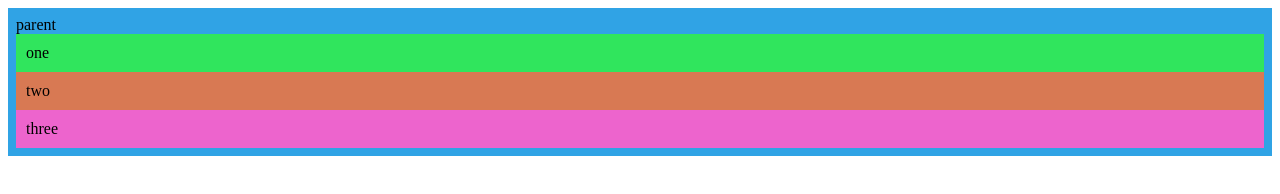
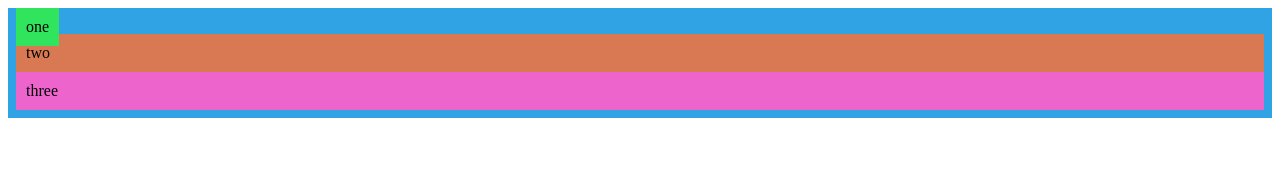
Before and after one commit to chrisart10/CSS-position, a plain HTML site: page index.html in a window 1280 px wide. Drawn offline with Linux system fonts and the light colour scheme.

Commit message:
Add absolute code

```diff
--- a/styles.css
+++ b/styles.css
@@ -19,3 +19,11 @@
 .child-three {
     background: rgb(237, 100, 205);
 }
+/* Positioning */
+.parent{
+    position: relative;
+}
+.child-one{
+    position: absolute;
+    top: 0;
+}
```
